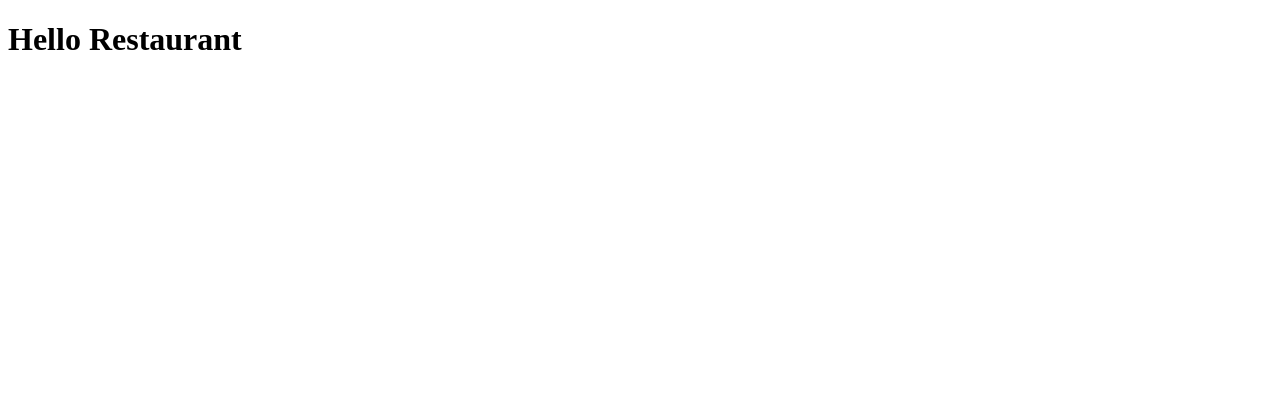
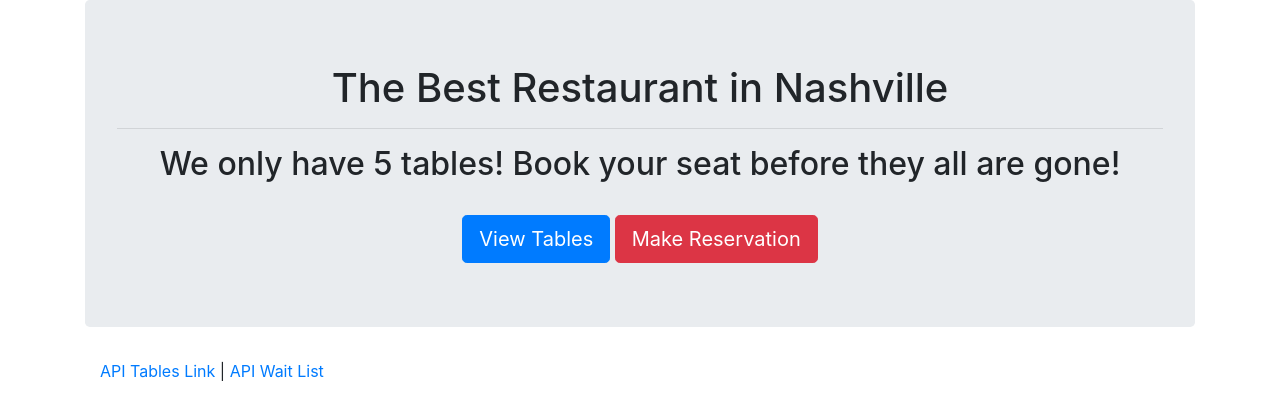
Before and after one commit to wesbragagt/Hot-Restaurant, a plain HTML site: page index.html in a window 1280 px wide. Drawn offline with nearby package versions, Linux system fonts and the light colour scheme.

Commit message:
First commit of Home Page skeleton

```diff
--- a/index.html
+++ b/index.html
@@ -1,12 +1,52 @@
-<!DOCTYPE html>
 <html lang="en">
-    <head>
-        <meta charset="UTF-8" />
-        <meta name="viewport" content="width=device-width, initial-scale=1.0" />
-        <meta http-equiv="X-UA-Compatible" content="ie=edge" />
-        <title>Restaurant</title>
-    </head>
-    <body>
-        <h1>Hello Restaurant</h1>
-    </body>
+  <head>
+    <meta charset="UTF-8" />
+    <title>Restaurant Home</title>
+
+    <!-- Latest compiled and minified CSS -->
+    <link
+      rel="stylesheet"
+      href="https://maxcdn.bootstrapcdn.com/bootstrap/4.0.0/css/bootstrap.min.css"
+    />
+    <link
+      rel="stylesheet"
+      href="https://stackpath.bootstrapcdn.com/font-awesome/4.7.0/css/font-awesome.min.css"
+    />
+  </head>
+  <body>
+    <div class="container">
+      <div class="jumbotron">
+        <h1 class="text-center">
+          The Best Restaurant in Nashville
+        </h1>
+        <hr />
+        <h2 class="text-center">
+          We only have 5 tables! Book your seat before they all are gone!
+        </h2>
+        <br />
+
+        <div class="text-center">
+          <a href="/tables"
+            ><button class="btn btn-lg btn-primary">
+              View Tables
+            </button></a
+          >
+          <a href="/reservation"
+            ><button class="btn btn-lg btn-danger">
+              Make Reservation
+            </button></a
+          >
+        </div>
+      </div>
+
+      <footer class="footer">
+        <div class="container">
+          <p>
+            <a href="/api/tables">API Tables Link</a> |
+            <a href="/api/waitlist">API Wait List</a>
+          </p>
+        </div>
+      </footer>
+    </div>
+  </body>
 </html>
```
